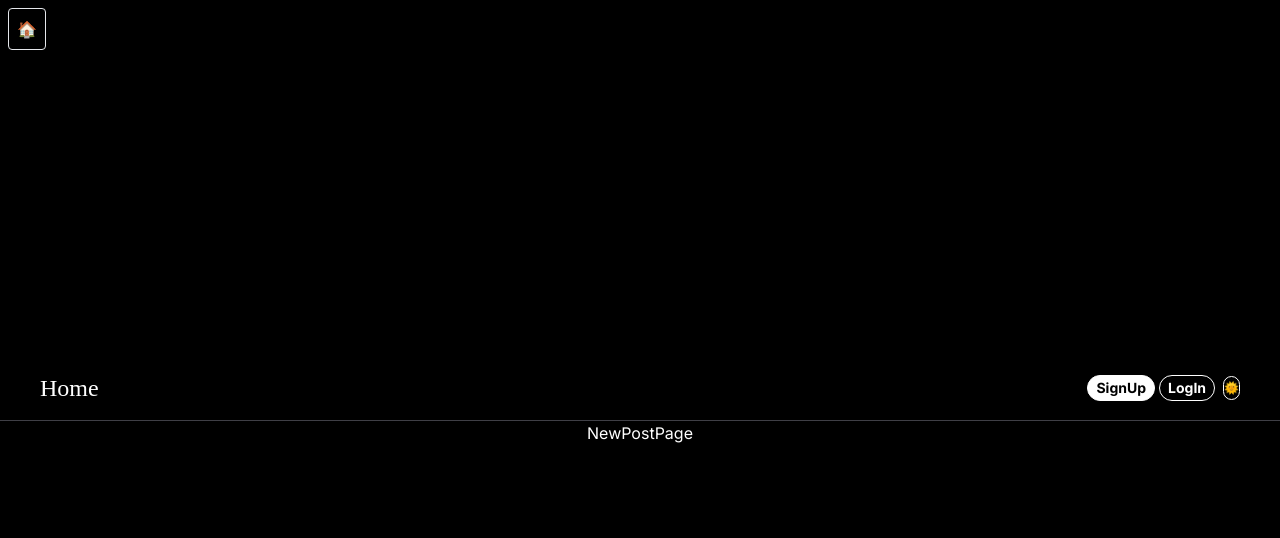
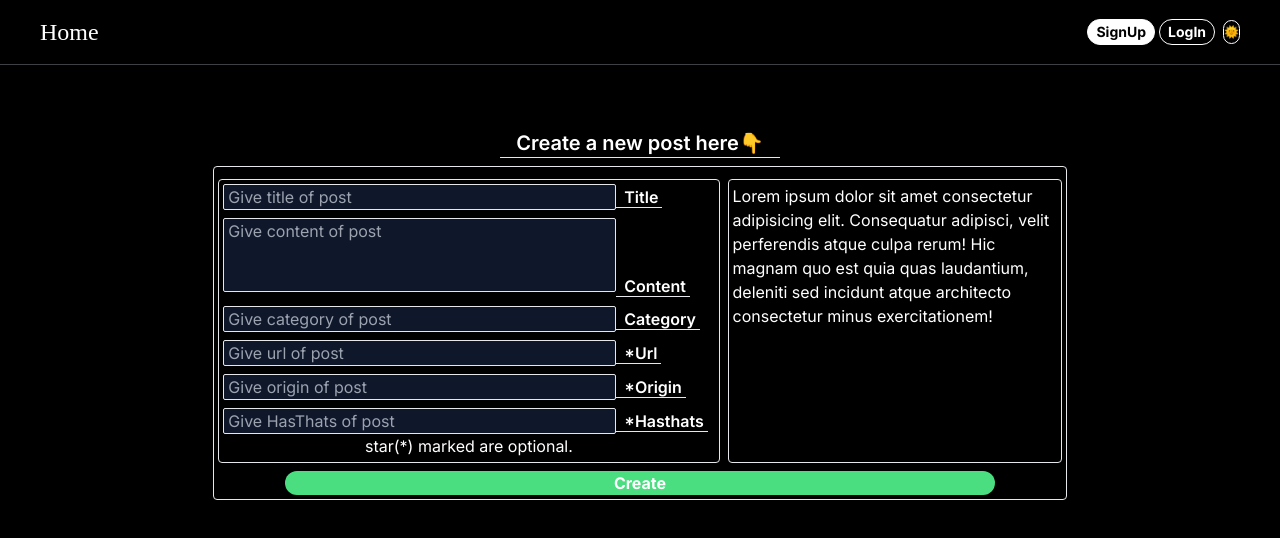
Before and after one commit to Ashishkuldeep23/auth-next, a Next.js app: page /new-post in a window 1280 px wide. Shown: the top 538 px of the page. Built offline with nearby package versions, Linux system fonts and the light colour scheme; no server answers.

Commit message:
Basic of create post ui is completed now

```diff
--- a/src/app/new-post/page.tsx
+++ b/src/app/new-post/page.tsx
@@ -13,14 +13,166 @@ const NewPostPage = () => {
         <>
 
             <div
-            className={`w-full h-screen flex flex-col items-center justify-center ${!themeMode ? " bg-black text-white " : " bg-white text-black"}`}
+                className={`w-full min-h-screen flex flex-col items-center ${!themeMode ? " bg-black text-white " : " bg-white text-black"}`}
             >
-
-                <HomeButton />
 
                 <Navbar />
 
-                NewPostPage
+                <div className='my-14 flex flex-col items-center '>
+
+                    <p className=' my-2 border-b px-4 text-xl font-semibold'>Create a new post here👇</p>
+
+                    <div className='rounded flex flex-col border w-11/12  sm:w-3/4 md:w-2/3'>
+
+                        <div className='rounded mt-2 flex p-1 gap-2 flex-col sm:flex-row  '>
+
+                            <div
+                                className=' rounded p-1 border w-full sm:w-3/5'
+                            >
+
+                                <form
+                                    className=' flex flex-col gap-2'
+                                    onSubmit={() => { }}
+                                >
+
+
+                                    <div className=''>
+                                        <input
+                                            className={` w-4/5 border rounded-sm px-1 ${!themeMode ? " bg-slate-900 text-white" : " bg-slate-100 text-black"}`}
+                                            placeholder="Give title of post"
+                                            type={"text"}
+                                            id="title"
+                                        />
+
+                                        <label
+                                            className=' pl-2 pr-1 border-b font-semibold'
+                                            htmlFor="title"
+                                        >Title</label>
+
+                                    </div>
+
+
+
+                                    <div>
+
+                                        <textarea
+                                            style={{ resize: "none" }}
+                                            placeholder="Give content of post"
+                                            className={` w-4/5 border rounded-sm px-1 ${!themeMode ? " bg-slate-900 text-white" : " bg-slate-100 text-black"}`}
+                                            name=""
+                                            id="content"
+                                            rows={3}
+                                        ></textarea>
+
+                                        <label
+                                            className='pl-2 pr-1 border-b font-semibold'
+                                            htmlFor="content"
+                                        >Content</label>
+
+                                    </div>
+
+
+
+                                    <div>
+                                        <input
+                                            className={` w-4/5 border rounded-sm px-1 ${!themeMode ? " bg-slate-900 text-white" : " bg-slate-100 text-black"}`}
+                                            placeholder="Give category of post"
+                                            type={"text"}
+                                            id="category"
+                                        />
+
+                                        <label
+                                            className=' pl-2 pr-1 border-b font-semibold'
+                                            htmlFor="category"
+                                        >Category</label>
+
+                                    </div>
+
+
+
+                                    <div>
+                                        <input
+                                            className={` w-4/5 border rounded-sm px-1 ${!themeMode ? " bg-slate-900 text-white" : " bg-slate-100 text-black"}`}
+                                            placeholder="Give url of post"
+                                            type={"text"}
+                                            id="url"
+                                        />
+
+                                        <label
+                                            className=' pl-2 pr-1 border-b font-semibold'
+                                            htmlFor="url"
+                                        >*Url</label>
+
+                                    </div>
+
+
+
+                                    <div>
+                                        <input
+                                            className={` w-4/5 border rounded-sm px-1 ${!themeMode ? " bg-slate-900 text-white" : " bg-slate-100 text-black"}`}
+                                            placeholder="Give origin of post"
+                                            type={"text"}
+                                            id="origin"
+                                        />
+
+                                        <label
+                                            className=' pl-2 pr-1 border-b font-semibold'
+                                            htmlFor="origin"
+                                        >*Origin</label>
+
+                                    </div>
+
+
+
+                                    <div>
+                                        <input
+                                            className={` w-4/5 border rounded-sm px-1 ${!themeMode ? " bg-slate-900 text-white" : " bg-slate-100 text-black"}`}
+                                            placeholder="Give HasThats of post"
+                                            type={"text"}
+                                            id="HasThats"
+                                        />
+
+                                        <label
+                                            className=' pl-2 pr-1 border-b font-semibold'
+                                            htmlFor="HasThats"
+                                        >*Hasthats</label>
+
+                                    </div>
+
+
+
+
+
+
+                                </form>
+
+                                <p className=' text-center'>star(*) marked are optional.</p>
+
+                            </div>
+
+                            <div
+                                className='rounded p-1 border w-full sm:w-2/5'
+                            >
+                                Lorem ipsum dolor sit amet consectetur adipisicing elit. Consequatur adipisci, velit perferendis atque culpa rerum! Hic magnam quo est quia quas laudantium, deleniti sed incidunt atque architecto consectetur minus exercitationem!
+
+                            </div>
+
+                        </div>
+
+                        <div className=' flex justify-center '>
+                            <button className=' w-10/12 my-1 rounded-full font-bold bg-green-400 hover:bg-green-600 transition-all'>Create</button>
+                        </div>
+
+
+                        <div>
+
+                        </div>
+
+                    </div>
+
+                </div>
+
+
             </div>
 
         </>
--- a/src/app/page.tsx
+++ b/src/app/page.tsx
@@ -138,7 +138,7 @@ function Card({ ele }: { ele: PostInterFace }) {
 
       <div className={` p-1 ${!themeMode ? " bg-black text-white " : " bg-white text-black"}`}>
 
-        <div className="rounded-t flex gap-1.5 items-center border-b">
+        <div className="rounded-t flex gap-1.5 items-center border-b border-cyan-400">
 
           <img className=" rounded-full w-8" src="https://res.cloudinary.com/dlvq8n2ca/image/upload/v1701708322/jual47jntd2lpkgx8mfx.png" alt="" />
           <p>Name Kumar</p>
--- a/src/models/postModel.ts
+++ b/src/models/postModel.ts
@@ -35,6 +35,10 @@ const postSchema = new mongoose.Schema({
         type: [String],
         default: [],
     },
+    author: {
+        type: mongoose.Schema.Types.ObjectId,
+        ref: "users"
+    },
     likes: {
         type: Number,
         default: 0
```
